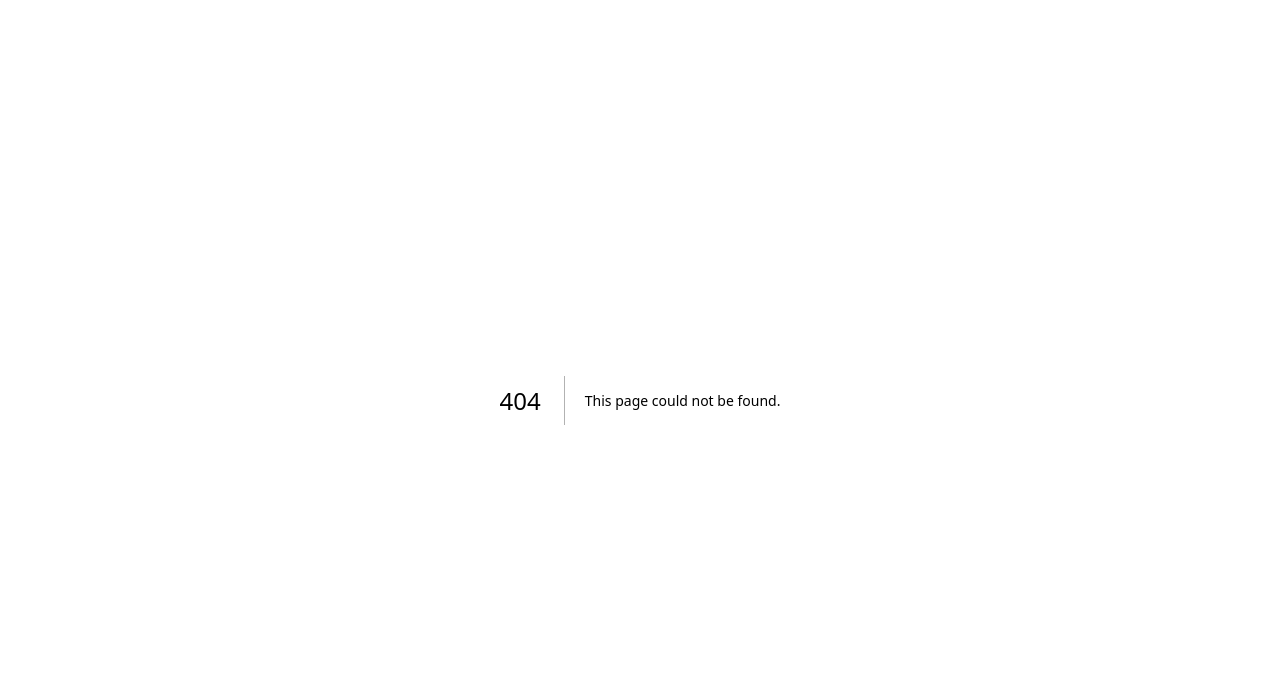
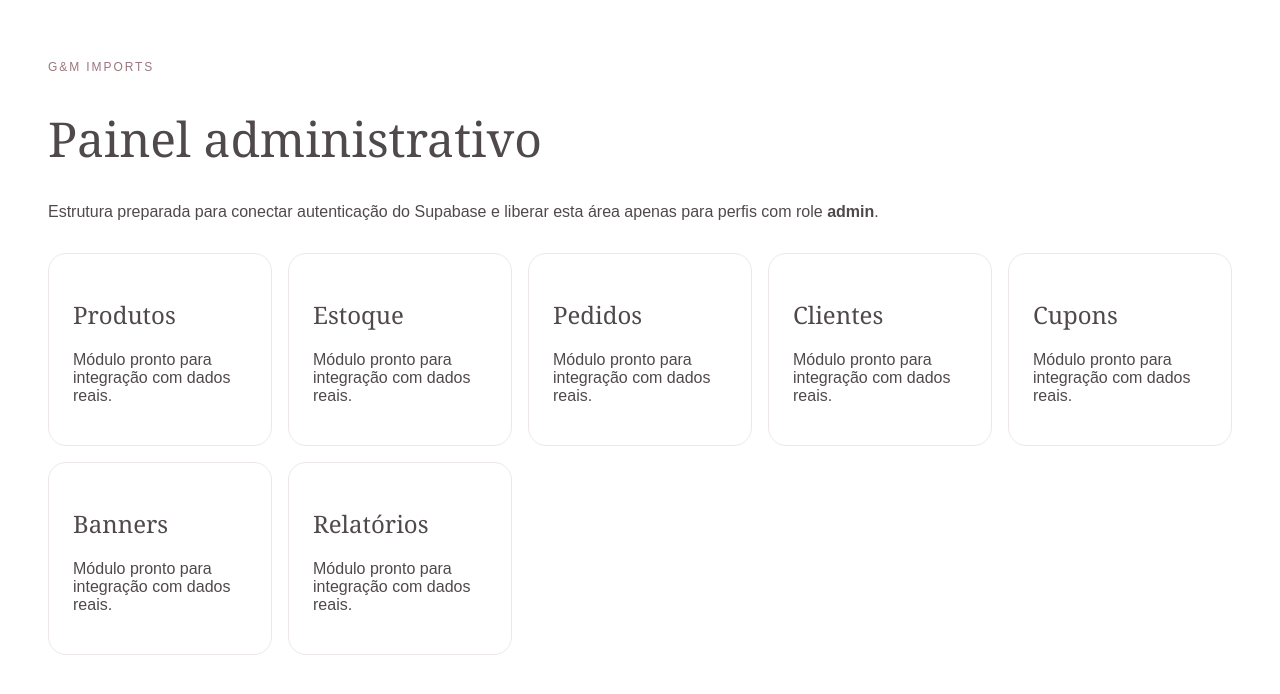
Before and after one commit to geovannasilva15/gm-imports, a Next.js app: page /admin in a window 1280 px wide. Before the commit this address had no page. Shown: the top 694 px of the page. Built offline with nearby package versions, Linux system fonts and the light colour scheme.

Commit message:
feat: add admin dashboard shell

```diff
--- /dev/null
+++ b/app/admin/page.tsx
@@ -0,0 +1,12 @@
+export default function AdminPage() {
+  return (
+    <main style={{padding:'48px',fontFamily:'Arial,Helvetica,sans-serif',color:'#50494c'}}>
+      <p style={{letterSpacing:'.16em',textTransform:'uppercase',fontSize:12,color:'#9b767e'}}>G&M Imports</p>
+      <h1 style={{fontFamily:'Georgia,serif',fontSize:48,fontWeight:500}}>Painel administrativo</h1>
+      <p>Estrutura preparada para conectar autenticação do Supabase e liberar esta área apenas para perfis com role <b>admin</b>.</p>
+      <div style={{display:'grid',gridTemplateColumns:'repeat(auto-fit,minmax(220px,1fr))',gap:16,marginTop:32}}>
+        {['Produtos','Estoque','Pedidos','Clientes','Cupons','Banners','Relatórios'].map((item)=><section key={item} style={{border:'1px solid #eee7e9',borderRadius:18,padding:24,background:'#fff'}}><h2 style={{fontFamily:'Georgia,serif',fontWeight:500}}>{item}</h2><p>Módulo pronto para integração com dados reais.</p></section>)}
+      </div>
+    </main>
+  );
+}
```
